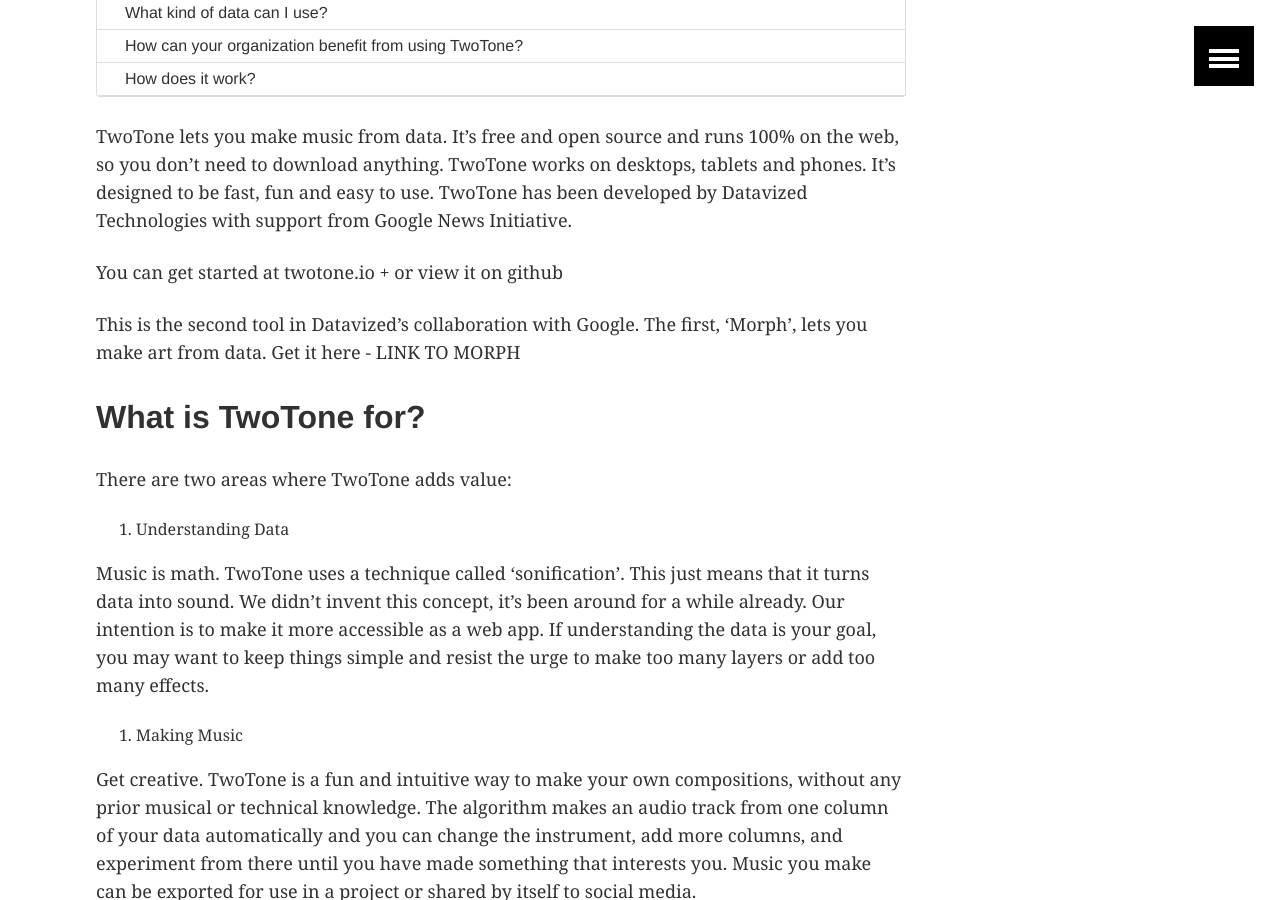
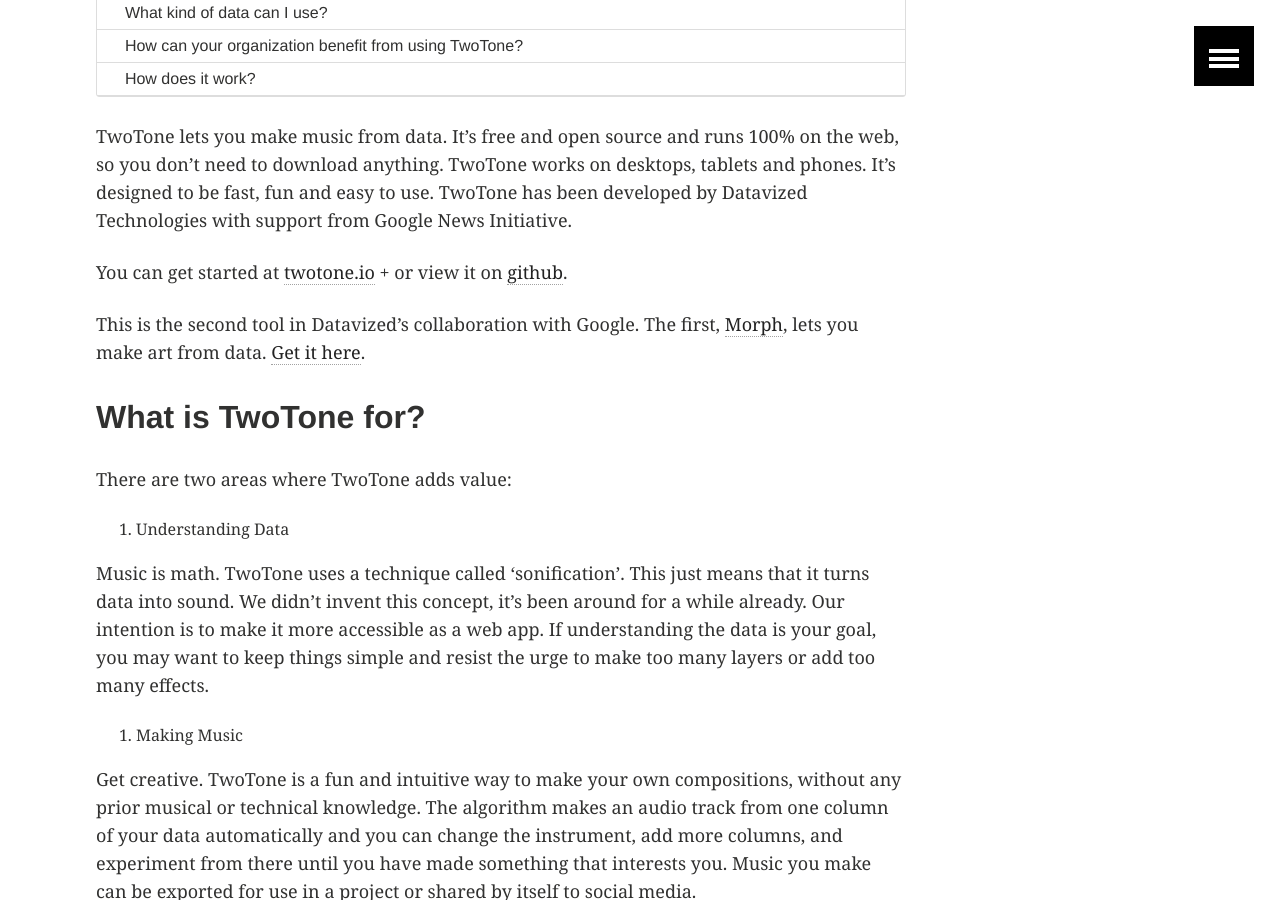
Before and after one commit to sonifydata/twotone.io, a Jekyll site: the page built from getting-started.md, in a window 1280 px wide and 900 px high, scrolled down 360 px. Built offline with Jekyll 4.4.1, drawn with Linux system fonts in a browser that asks for light colours; part of the change alters nothing that is shown.

Commit message:
Update from Forestry.io - Updated getting-started.md

```diff
--- a/getting-started.md
+++ b/getting-started.md
@@ -1,8 +1,8 @@
 ---
 layout: article
-title: "Getting Started with TwoTone"
-date: 2019-01-23T21:34:40.245Z
-modified: 2019-01-23T21:34:40.245Z
+title: Getting Started with TwoTone
+date: 2019-01-23 21:34:40 +0000
+modified: 2019-01-23 21:34:40 +0000
 excerpt:
 tags: []
 image:
@@ -10,17 +10,17 @@ image:
   teaser:
   thumb:
 share: false
+
 ---
-
 Follow these simple steps to get started with TwoTone.
 
 {% include toc.html %}
 
 TwoTone lets you make music from data. It’s free and open source and runs 100% on the web, so you don’t need to download anything. TwoTone works on desktops, tablets and phones. It’s designed to be fast, fun and easy to use. TwoTone has been developed by Datavized Technologies with support from Google News Initiative.
 
-You can get started at twotone.io + or view it on github
+You can get started at [twotone.io](//twotone.io "twotone.io") + or view it on [github](https://github.com/datavized/twotone "TwoTone").
 
-This is the second tool in Datavized’s collaboration with Google. The first, ‘Morph’, lets you make art from data. Get it here - LINK TO MORPH
+This is the second tool in Datavized’s collaboration with Google. The first, [Morph](https://morph.graphics/ "Morph"), lets you make art from data. [Get it here](https://app.morph.graphics/ "Morph").
 
 ## What is TwoTone for?
 
@@ -28,16 +28,15 @@ There are two areas where TwoTone adds value:
 
 1. Understanding Data
 
-  Music is math. TwoTone uses a technique called ‘sonification’. This just means that it turns data into sound. We didn’t invent this concept, it’s been around for a while already. Our intention is to make it more accessible as a web app. If understanding the data is your goal, you may want to keep things simple and resist the urge to make too many layers or add too many effects.
+Music is math. TwoTone uses a technique called ‘sonification’. This just means that it turns data into sound. We didn’t invent this concept, it’s been around for a while already. Our intention is to make it more accessible as a web app. If understanding the data is your goal, you may want to keep things simple and resist the urge to make too many layers or add too many effects.
 
-2. Making Music
+1. Making Music
 
-  Get creative. TwoTone is a fun and intuitive way to make your own compositions, without any prior musical or technical knowledge. The algorithm makes an audio track from one column of your data automatically and you can change the instrument, add more columns, and experiment from there until you have made something that interests you. Music you make can be exported for use in a project or shared by itself to social media.
+Get creative. TwoTone is a fun and intuitive way to make your own compositions, without any prior musical or technical knowledge. The algorithm makes an audio track from one column of your data automatically and you can change the instrument, add more columns, and experiment from there until you have made something that interests you. Music you make can be exported for use in a project or shared by itself to social media.
 
 ## Advantages
 
 1. **Data**  - Turning data into sound has advantages. Just like in the cinema, sound adds another layer to understanding. Sound does not require you to look at a screen. You could be anywhere in a room and hear the differences in the output. It can be used by itself or as a complement to visual systems. The representation of the data is as “true” as a visual rendering and any anomalies can be heard, identified and acted upon. It also has potential uses for people who are visually impaired.
-
 2. **Music** - Being able to make your own music is empowering. Here at the Datavized office, we're listening to things we’ve made ourselves and they sound pretty good. Good enough to be used as background music for a podcast or video or whatever else could be made more interesting with an original soundtrack. It’s great to add a new thing to your skill set. And talented musicians and composers who have used it love it too because it adds a randomness that sparks new ideas.
 
 ## What kind of data can I use?
@@ -55,15 +54,9 @@ The tool is fully customizable to enable creators to map any data input to the d
 ## How does it work?
 
 1. **Audio Track** - TwoTone will automatically generate an audio track from your data set. You can change your track's data source or instrument.
-
 2. **Play Audio** - Click the Play button to hear the sound generated from your data.
-
 3. **Speak Title** - Enter a Title to automatically generate text-to-speech, toggle to turn speech on or off. Customize settings for language, gender and voice options.
-
 4. **Add Audio Track** - Generate another audio track automatically from your data set or upload an audio track of your own.
-
 5. **Adjust Duration** - Adjust your total duration, row duration, and tempo (BPM) to speed up or slow down your composition.
-
 6. **Advanced Features** - Adjust the volume of your audio track, filter it by data columns or by value, change the key of your musical scale, or adjust octave, scale range and tempo to create an arpeggio.
-
 7. **Export Audio** - Export your project to an audio file in MP3 or Waveform (PCM) format. MP3 Bit Rate export options are 64 kbps, 128 kbps,, 192 kbps, and 320 kbps.
```
